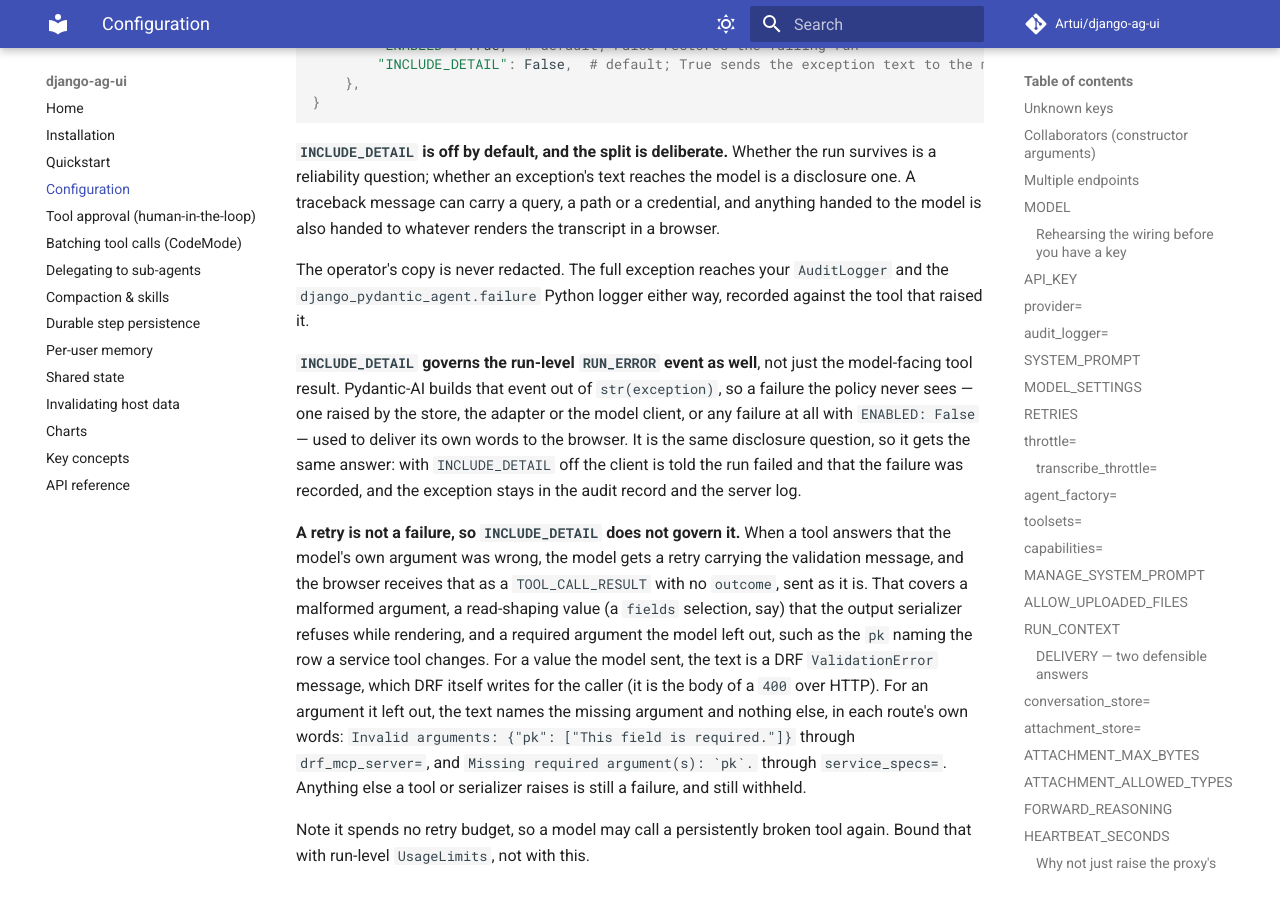
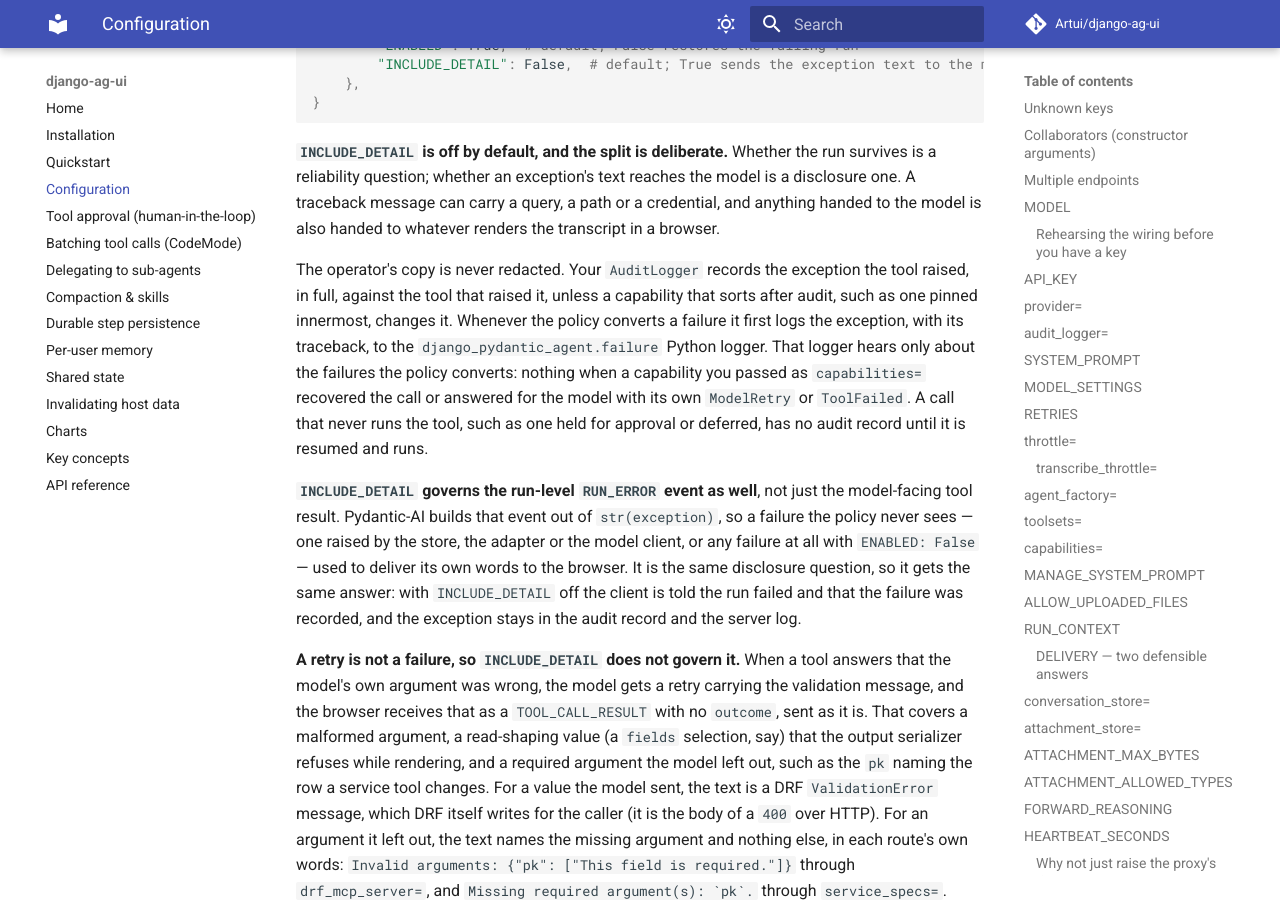
Before and after one commit to Artui/django-ag-ui, an MkDocs documentation site: the page built from docs/configuration.md, in a window 1280 px wide and 900 px high, scrolled down 25179 px. Built offline with MkDocs 1.6.1 and Material for MkDocs 9.7.7, drawn with Linux system fonts in a browser that asks for light colours; comment, search, counter and statistics services are not loaded.

Commit message:
Say what the 0.27 floor changes about audit, and cover selectors
The tool-approval page said audit pins itself outermost, which 0.27 makes
false, and the configuration page said the full exception reaches both
sinks either way. Both now say what 0.27 does, and the release notes name
the audit_logger change for a call that defers itself. The capability
claim is narrowed to capabilities that do not pin themselves innermost.

The row-lookup session test gains a selector tool on each route; all four
cases fail on drf-mcp 0.49 and PAI 0.32.

Co-Authored-By: Claude Opus 5.5 <noreply@anthropic.com>

```diff
--- a/docs/configuration.md
+++ b/docs/configuration.md
@@ -1161,9 +1161,15 @@ model is a disclosure one. A traceback message can carry a query, a path or a
 credential, and anything handed to the model is also handed to whatever renders
 the transcript in a browser.
 
-The operator's copy is never redacted. The full exception reaches your
-`AuditLogger` and the `django_pydantic_agent.failure` Python logger either way,
-recorded against the tool that raised it.
+The operator's copy is never redacted. Your `AuditLogger` records the exception
+the tool raised, in full, against the tool that raised it, unless a capability
+that sorts after audit, such as one pinned innermost, changes it. Whenever the policy
+converts a failure it first logs the exception, with its traceback, to the
+`django_pydantic_agent.failure` Python logger. That logger hears only about the
+failures the policy converts: nothing when a capability you passed as
+`capabilities=` recovered the call or answered for the model with its own
+`ModelRetry` or `ToolFailed`. A call that never runs the tool, such as one held
+for approval or deferred, has no audit record until it is resumed and runs.
 
 **`INCLUDE_DETAIL` governs the run-level `RUN_ERROR` event as well**, not just
 the model-facing tool result. Pydantic-AI builds that event out of
```
Also changed, not shown: CHANGELOG.md (+34 -17 lines), docs/tool-approval.md (+5 -2 lines), pyproject.toml (+9 -7 lines), 1 other file.
